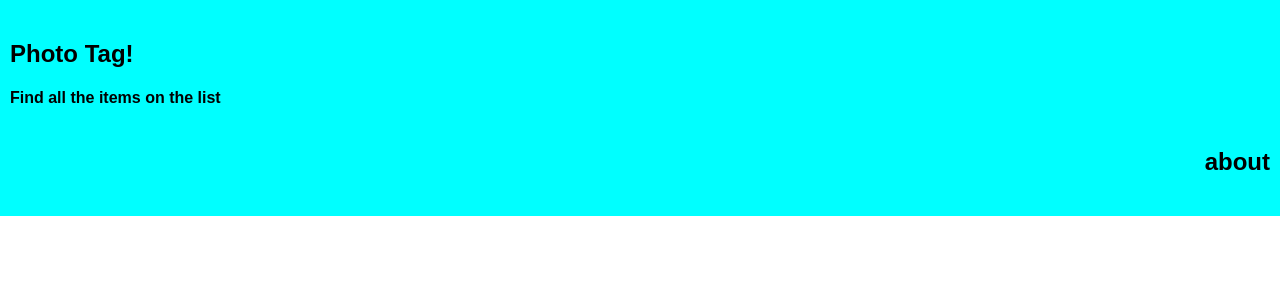
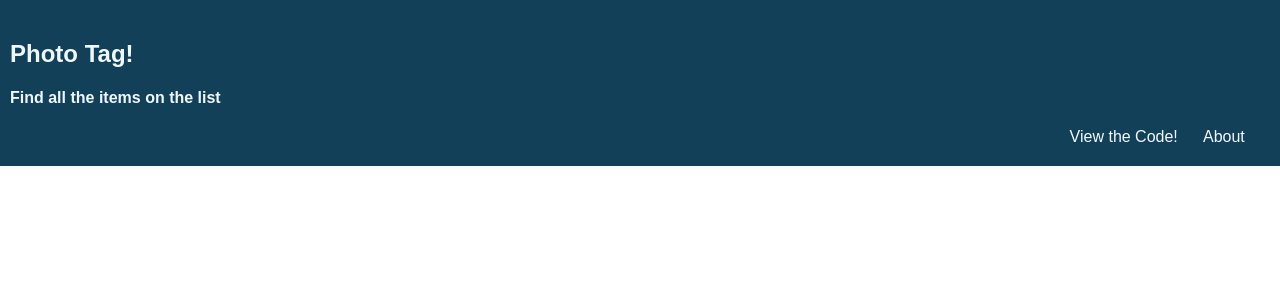
Before and after one commit to RajPatel97/Photo-Tag-App, a JavaScript app: page / in a window 1280 px wide. Shown: the top 300 px of the page. Built offline with nearby package versions, Linux system fonts and the light colour scheme; the HTML template or start-up script is replaced by a standard one.

Commit message:
finalizing the Header

```diff
--- a/src/componments/Header.js
+++ b/src/componments/Header.js
@@ -4,7 +4,10 @@ const Header = () => {
             <h2 className="title">Photo Tag!</h2>
             <h4 className="description">Find all the items on the list</h4>
             <div className="header-right">
-            <h2>about</h2>
+            <div>About </div>
+            </div>
+            <div className="header-right">
+            <div> View the Code!</div>
             </div>
         </div>
      );
--- a/src/index.css
+++ b/src/index.css
@@ -19,8 +19,9 @@ font-family: Arial;
 }
 .header {
 overflow: hidden;
-background-color: cyan;
+background-color: rgb(18, 64, 88);
 padding: 20px 10px;
+color:aliceblue;
 }
 .header a {
 float: left;
@@ -46,7 +47,14 @@ color: white;
 }
 .header-right {
 float: right;
+padding-right: 2%;
+
 }
+
+.header-right:hover {
+  border-bottom:1px solid #fff;
+  }
+
 @media screen and (max-width: 500px) {
 .header a {
 float: none;
@@ -56,4 +64,5 @@ text-align: left;
 .header-right {
 float: none;
 }
+
 }
```
